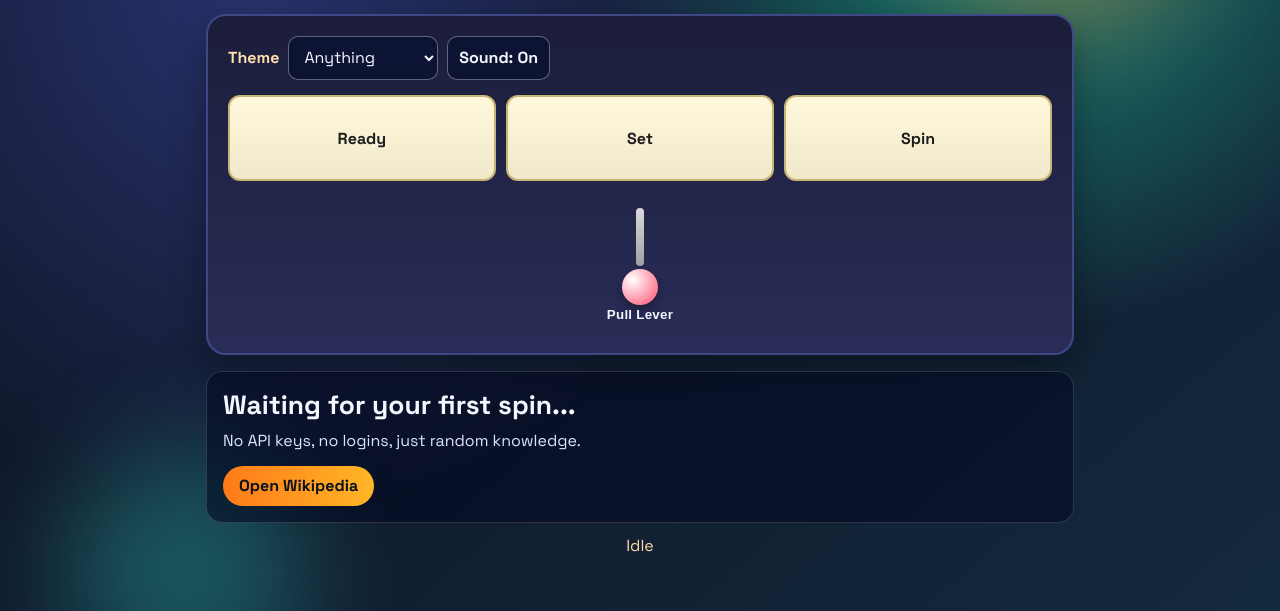
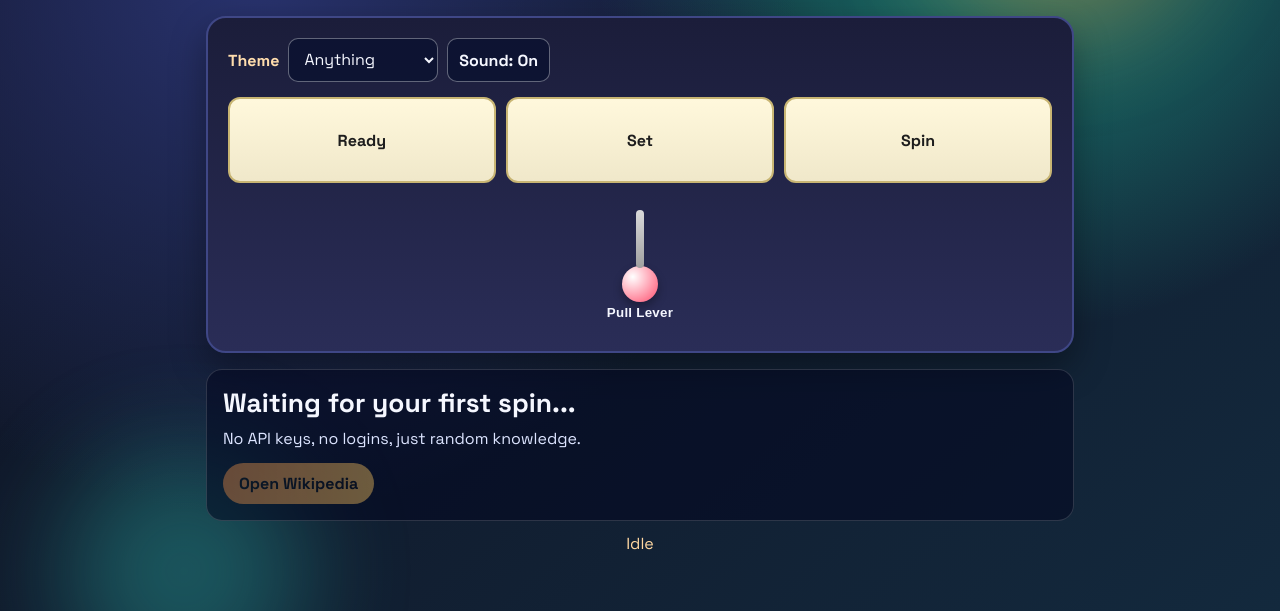
Before and after one commit to alexsuglio/wikipedia_slot_machine, a website: page index.html in a window 1280 px wide. Shown: the part 189-800 px from the top of the page. Drawn offline with Linux system fonts and the light colour scheme; no server answers.

Commit message:
Disable article link until result and sync lever knob

```diff
--- a/app.js
+++ b/app.js
@@ -393,6 +393,20 @@ function applySoundUiState() {
   soundToggle.textContent = soundEnabled ? "Sound: On" : "Sound: Off";
 }
 
+function setArticleLinkState({ enabled, href = "#", label = "Open Wikipedia" }) {
+  linkEl.href = href;
+  linkEl.textContent = label;
+  linkEl.setAttribute("aria-disabled", String(!enabled));
+
+  if (enabled) {
+    linkEl.classList.remove("is-disabled");
+    linkEl.removeAttribute("tabindex");
+  } else {
+    linkEl.classList.add("is-disabled");
+    linkEl.setAttribute("tabindex", "-1");
+  }
+}
+
 function startVisualSpin(durationMs = 2200, intervalMs = 95) {
   reels.forEach((reel) => reel.classList.add("spinning"));
 
@@ -411,8 +425,7 @@ function startVisualSpin(durationMs = 2200, intervalMs = 95) {
 function setResult(article) {
   titleEl.textContent = article.title;
   extractEl.textContent = article.extract;
-  linkEl.href = article.url;
-  linkEl.textContent = "Open Article on Wikipedia";
+  setArticleLinkState({ enabled: true, href: article.url, label: "Open Article on Wikipedia" });
 
   reels[0].textContent = "Wikipedia";
   reels[1].textContent = "says";
@@ -424,8 +437,7 @@ function setResult(article) {
 function setError(err) {
   titleEl.textContent = "Spin failed";
   extractEl.textContent = "Could not fetch a random article right now. Try another pull.";
-  linkEl.href = "https://en.wikipedia.org/wiki/Special:Random";
-  linkEl.textContent = "Open Random Article Manually";
+  setArticleLinkState({ enabled: false, href: "#", label: "Open Wikipedia" });
   statusLine.textContent = err.message;
 }
 
@@ -441,6 +453,7 @@ async function pullLever() {
   leverBtn.disabled = true;
   leverBtn.classList.add("pulled");
   themeSelect.disabled = true;
+  setArticleLinkState({ enabled: false, href: "#", label: "Spinning..." });
   statusLine.textContent = `Spinning (${THEME_MAP[themeKey].label})...`;
 
   playLeverSound();
@@ -474,6 +487,7 @@ themeSelect.addEventListener("change", () => {
 });
 
 applySoundUiState();
+setArticleLinkState({ enabled: false, href: "#", label: "Open Wikipedia" });
 
 Object.keys(THEME_MAP).forEach((themeKey) => {
   prefetchThemePool(themeKey);
--- a/index.html
+++ b/index.html
@@ -46,8 +46,10 @@
 
         <div class="controls">
           <button id="leverBtn" class="lever-btn" type="button" aria-label="Pull lever to spin">
-            <span class="lever-stick" aria-hidden="true"></span>
-            <span class="lever-knob" aria-hidden="true"></span>
+            <span class="lever-assembly" aria-hidden="true">
+              <span class="lever-stick"></span>
+              <span class="lever-knob"></span>
+            </span>
             <span class="lever-text">Pull Lever</span>
           </button>
         </div>
@@ -56,7 +58,7 @@
       <section class="result" id="result">
         <h2 id="articleTitle">Waiting for your first spin...</h2>
         <p id="articleExtract">No API keys, no logins, just random knowledge.</p>
-        <a id="articleLink" class="article-link" href="https://en.wikipedia.org/wiki/Special:Random" target="_blank" rel="noopener noreferrer">
+        <a id="articleLink" class="article-link is-disabled" href="#" target="_blank" rel="noopener noreferrer" aria-disabled="true" tabindex="-1">
           Open Wikipedia
         </a>
       </section>
--- a/styles.css
+++ b/styles.css
@@ -175,6 +175,14 @@ h1 {
   min-height: 44px;
 }
 
+.lever-assembly {
+  display: inline-grid;
+  place-items: center;
+  gap: 0;
+  transform-origin: top center;
+  transition: transform 220ms ease;
+}
+
 .lever-stick {
   position: relative;
   width: 8px;
@@ -186,6 +194,7 @@ h1 {
 }
 
 .lever-knob {
+  margin-top: -2px;
   width: 36px;
   height: 36px;
   border-radius: 50%;
@@ -204,7 +213,7 @@ h1 {
   border-radius: 12px;
 }
 
-.lever-btn.pulled .lever-stick {
+.lever-btn.pulled .lever-assembly {
   transform: rotate(24deg);
 }
 
@@ -235,6 +244,15 @@ h1 {
   font-weight: 700;
   border-radius: 999px;
   padding: 0.6rem 1rem;
+  transition: opacity 140ms ease, filter 140ms ease, transform 140ms ease;
+}
+
+.article-link.is-disabled,
+.article-link[aria-disabled="true"] {
+  opacity: 0.45;
+  filter: grayscale(0.35);
+  pointer-events: none;
+  cursor: not-allowed;
 }
 
 .status {
```
